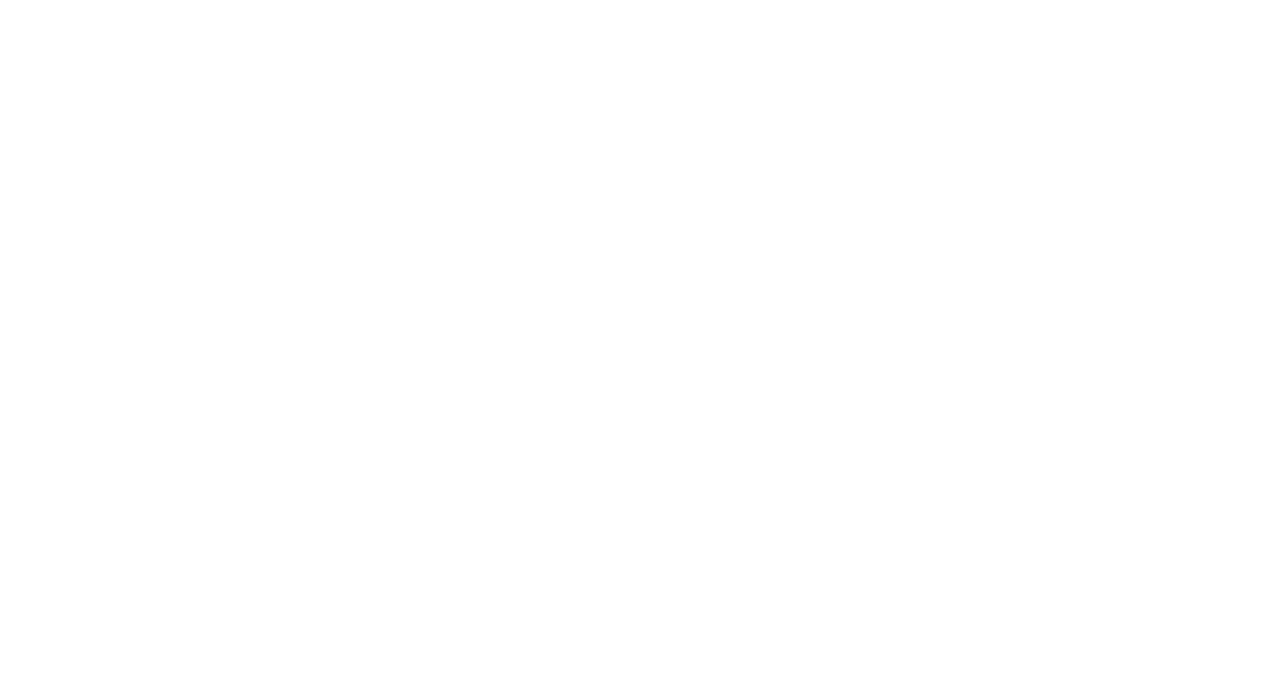
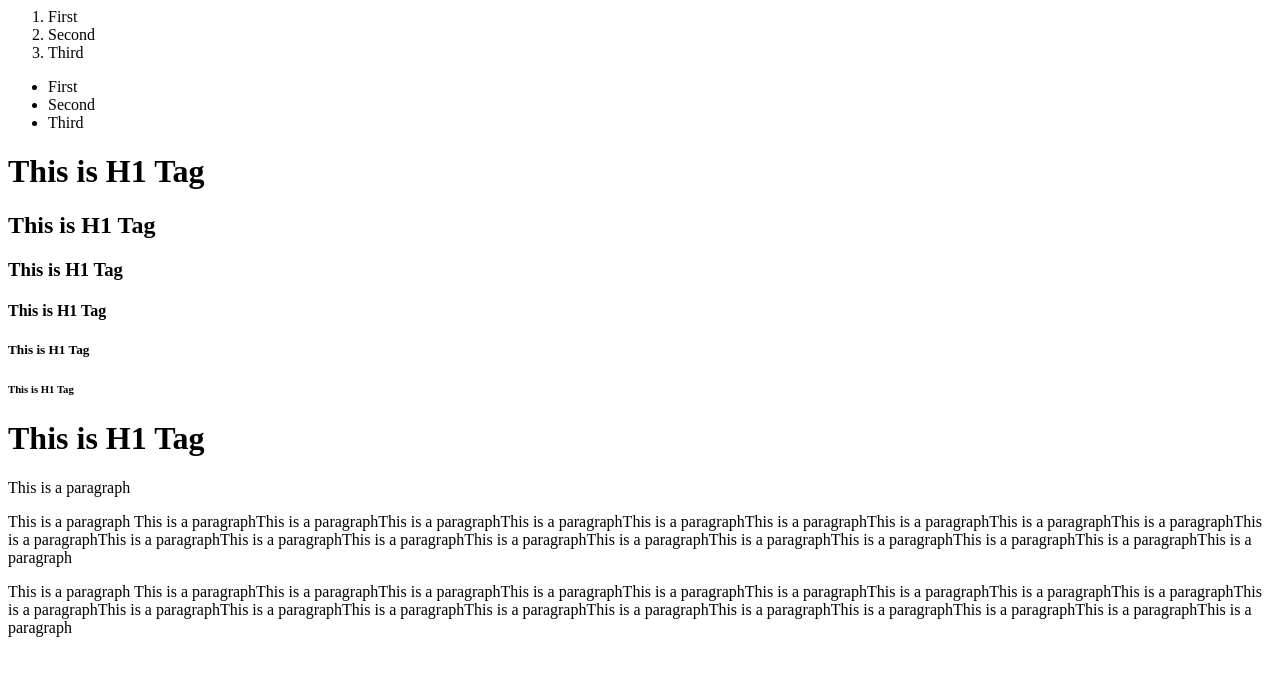
Before and after one commit to omarfaruqe/Learning-HTML, a plain HTML site: page index.html in a window 1280 px wide. Drawn offline with Linux system fonts and the light colour scheme.

Commit message:
Basic functionalities has been added ie h tag, section tag, ol and ul, etc.

```diff
--- a/index.html
+++ b/index.html
@@ -1,9 +1,43 @@
 <html>
     <head>
         <title>project in html</title>
+        <meta name="author" content="Omar Faruqe">
+
     </head>
 
     <body>
+        <ol>
+            <li>First</li>
+            <li>Second</li>
+            <li>Third</li>
+        </ol>
+        <ul>
+            <li>First</li>
+            <li>Second</li>
+            <li>Third</li>
+        </ul>
 
+        <h1>This is H1 Tag</h1>
+        <h2>This is H1 Tag</h2>
+        <h3>This is H1 Tag</h3>
+        <h4>This is H1 Tag</h4>
+        <h5>This is H1 Tag</h5>
+        <h6>This is H1 Tag</h6>
+        <h1>This is H1 Tag</h1>
+        <p>This is a paragraph</p>
+        <section>
+            <p>This is a paragraph This is a paragraphThis is a paragraphThis is a paragraphThis is a paragraphThis is a paragraphThis is
+            a paragraphThis is a paragraphThis is a paragraphThis is a paragraphThis is a paragraphThis is a paragraphThis is a paragraphThis
+            is a paragraphThis is a paragraphThis is a paragraphThis is a paragraphThis is a paragraphThis is a paragraphThis is a paragraphThis
+            is a paragraph
+            </p>
+        </section>
+        <section>
+            <p>This is a paragraph This is a paragraphThis is a paragraphThis is a paragraphThis is a paragraphThis is a paragraphThis
+                is a paragraphThis is a paragraphThis is a paragraphThis is a paragraphThis is a paragraphThis is a paragraphThis
+                is a paragraphThis is a paragraphThis is a paragraphThis is a paragraphThis is a paragraphThis is a paragraphThis
+                is a paragraphThis is a paragraphThis is a paragraph
+            </p>
+        </section>
     </body>
 </html>
```
